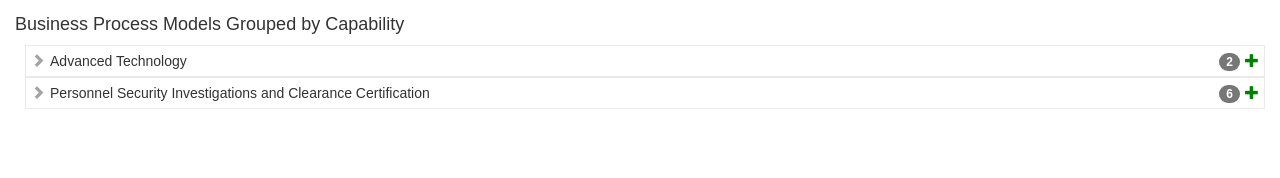
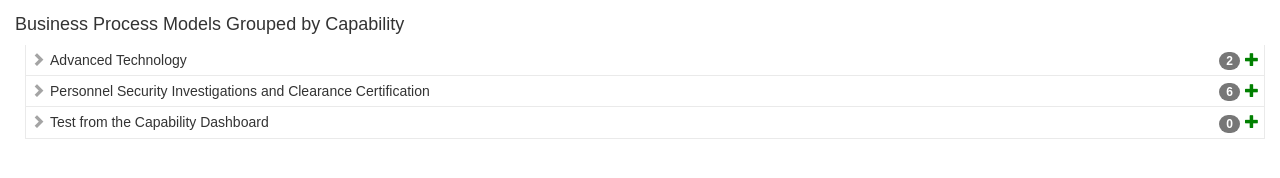
Before and after one commit to iq-mschmeets/BPMNDiagramsByCapability, a React app: page / in a window 1280 px wide. Built offline with nearby package versions, Linux system fonts and the light colour scheme.

Commit message:
BugFix: Childless rows
Keep the childless rows out of the row count badge. New Test data, and now using element meta data.

```diff
--- a/src/BPMNDiagramLink.js
+++ b/src/BPMNDiagramLink.js
@@ -4,7 +4,7 @@
 export default (function BPMNDiagramLink(props) {
 	const row = props.row;
 	const editHref =
-		"../request/elementForm?id=" + row.m("PSEUDO.BPMN_DIAGRAM_EID", 2);
+		"../request/elementForm?id=" + row.m("ELEMENT.ELEMENT_ID", 1);
 
 	function remove() {
 		props.remove(props.row);
@@ -16,6 +16,10 @@
 		props.activateDiagram(props.row);
 	}
 
+	if (row.m("ELEMENT.ELEMENT_ID", 1) == "") {
+		return null;
+	}
+
 	return (
 		<li className="bpmn-diagram-item">
 			<div className="wrapper">
@@ -23,11 +27,11 @@
 					title="Show Diagram"
 					data-widget="bpmn.link"
 					data-need={row.m("ELEMENT.NEED", 0)}
-					data-diagram-eid={row.m("PSEUDO.BPMN_DIAGRAM_EID", 2)}
+					data-diagram-eid={row.m("ELEMENT.ELEMENT_ID", 1)}
 					className="bpmn-link"
 					onClick={activateDiagram}
 				>
-					{row.m("ELEMENT_ATTR_C441.NAME", 0)}
+					{row.m("ELEMENT.DESCRIPTION", 1)}
 				</div>
 				<div className="mn">
 					<a onClick={remove}>
--- a/src/BusinessCapability.js
+++ b/src/BusinessCapability.js
@@ -26,6 +26,12 @@
 			this.state.display == "none"
 				? "glyphicon glyphicon-chevron-right"
 				: "glyphicon glyphicon-chevron-down";
+
+		// Remove rows without a value for the "child".
+		const rowSet = p.rows.filter(function(row) {
+			return row.m("ELEMENT.ELEMENT_ID", 1) != "";
+		});
+
 		return (
 			<li>
 				<div className="business-cap" onClick={this.toggle}>
@@ -42,7 +48,7 @@
 								className="badge"
 								title="Number of BPMN Diagrams assigned to this Business Capability"
 							>
-								{p.rows.length}
+								{rowSet.length}
 							</span>
 							<span
 								title="Add BPMN Diagram to this Capability"
@@ -61,7 +67,7 @@
 					className="list-unstyled"
 					style={{ paddingLeft: 10, display: this.state.display }}
 				>
-					{p.rows.map(function(row, indx) {
+					{rowSet.map(function(row, indx) {
 						let p1 = {
 							row: row,
 							remove: p.onRemoveDiagram,
--- a/src/BusinessCapabilityBPMNDiagramList.js
+++ b/src/BusinessCapabilityBPMNDiagramList.js
@@ -4,12 +4,10 @@
 import BusinessCapability from "./BusinessCapability.js";
 
 export default function BusinessCapabilityBPMNDiagramList(props) {
-	console.log("P ", props);
 	return (
 		<ul style={{ paddingLeft: 10 }} className="list-unstyled">
 			{Object.keys(props.data).map(function(key) {
 				let rows = props.data[key];
-				console.log(rows);
 
 				return (
 					<BusinessCapability
--- a/src/data.js
+++ b/src/data.js
@@ -119,117 +119,80 @@
 
 export const data = {
 	data: [
+		{ d: [55628, "Advanced Technology", 119335, "notoya test bpmn"] },
+		{ d: [55628, "Advanced Technology", 112464, "Car loan Application"] },
 		{
 			d: [
-				112464,
-				"Advanced Technology : Car loan Application",
-				55628,
-				"Advanced Technology",
-				441,
-				"Notoya's test",
-				"Car loan Application"
+				55615,
+				"Personnel Security Investigations and Clearance Certification",
+				118660,
+				"bob"
 			]
 		},
 		{
 			d: [
-				119335,
-				"Advanced Technology : notoya test bpmn",
-				55628,
-				"Advanced Technology",
-				441,
-				"Notoya's test",
-				"notoya test bpmn"
-			]
-		},
-		{
-			d: [
-				118960,
-				"Personnel Security Investigations and Clearance Certification : Background Investigations",
 				55615,
 				"Personnel Security Investigations and Clearance Certification",
-				441,
-				"Notoya's test",
-				"Background Investigations"
-			]
-		},
-		{
-			d: [
 				118962,
-				"Personnel Security Investigations and Clearance Certification : Personnel Background Investigation",
-				55615,
-				"Personnel Security Investigations and Clearance Certification",
-				441,
-				"Notoya's test",
 				"Personnel Background Investigation"
 			]
 		},
 		{
 			d: [
-				118662,
-				"Personnel Security Investigations and Clearance Certification : Test",
 				55615,
 				"Personnel Security Investigations and Clearance Certification",
-				441,
-				"Notoya's test",
+				118964,
+				"ewsf"
+			]
+		},
+		{
+			d: [
+				55615,
+				"Personnel Security Investigations and Clearance Certification",
+				118664,
+				"test"
+			]
+		},
+		{
+			d: [
+				55615,
+				"Personnel Security Investigations and Clearance Certification",
+				118662,
 				"Test"
 			]
 		},
 		{
 			d: [
-				118660,
-				"Personnel Security Investigations and Clearance Certification : bob",
 				55615,
 				"Personnel Security Investigations and Clearance Certification",
-				441,
-				"Notoya's test",
-				"bob"
+				118960,
+				"Background Investigations"
 			]
 		},
-		{
-			d: [
-				118964,
-				"Personnel Security Investigations and Clearance Certification : ewsf",
-				55615,
-				"Personnel Security Investigations and Clearance Certification",
-				441,
-				"Notoya's test",
-				"ewsf"
-			]
-		},
-		{
-			d: [
-				118664,
-				"Personnel Security Investigations and Clearance Certification : test",
-				55615,
-				"Personnel Security Investigations and Clearance Certification",
-				441,
-				"Notoya's test",
-				"test"
-			]
-		}
+		{ d: [118917, "Test from the Capability Dashboard", "", ""] }
 	],
 	meta: [
 		{
 			pos: 1,
-			meta: "PSEUDO.BPMN_DIAGRAM_EID",
-			display: true,
+			meta: "ELEMENT.ELEMENT_ID",
+			display: false,
 			label: "ELEMENT_ID",
 			type: 2,
-			group: 2
+			group: 0
 		},
 		{
 			pos: 2,
 			meta: "ELEMENT.DESCRIPTION",
 			display: true,
-			label: "Capability",
+			label: "Business Capability",
 			type: 12,
-			group: 2
+			group: 0
 		},
 		{
 			pos: 3,
-			meta: "ELEMENT_ATTR_C190.ELEMENT_ID",
+			meta: "ELEMENT.ELEMENT_ID",
 			display: false,
-			label: "Element ID",
+			label: "ELEMENT_ID",
 			type: 2,
 			group: 1
 		},
@@ -237,36 +200,12 @@
 			pos: 4,
 			meta: "ELEMENT.DESCRIPTION",
 			display: true,
-			label: "Capability",
+			label: "BPMN Diagram",
 			type: 12,
 			group: 1
-		},
-		{
-			pos: 5,
-			meta: "CLASS.CLASS_ID",
-			display: false,
-			label: "441",
-			type: 2,
-			group: 0
-		},
-		{
-			pos: 6,
-			meta: "ELEMENT.NEED",
-			display: true,
-			label: "Need",
-			type: 12,
-			group: 0
-		},
-		{
-			pos: 7,
-			meta: "ELEMENT_ATTR_C441.NAME",
-			display: true,
-			label: "Diagram",
-			type: 12,
-			group: 0
 		}
 	],
-	rowCount: 8,
-	id: 3781,
-	label: "Project Business Capability Business Process"
+	rowCount: 9,
+	id: 4902,
+	label: "Business Cap Business Process All"
 };
--- a/src/index.js
+++ b/src/index.js
@@ -12,7 +12,7 @@
 			<h4>Business Process Models Grouped by Capability</h4>
 			<section>
 				<BusinessCapabilityBPMNDiagramList
-					data={groupedDataSet(data.data, data.meta, 3)}
+					data={groupedDataSet(data.data, data.meta, 1)}
 					onRemoveDiagram={function(evt) {
 						console.log("removeDiagram ", evt);
 						alert('The "Remove Diagram" feature is not complete.');
--- a/src/styles.css
+++ b/src/styles.css
@@ -27,7 +27,8 @@
 }
 
 li.bpmn-diagram-item {
-	border-bottom: 1px solid #f2f2f2;
+	border: 1px solid #f2f2f2;
+	border-top: none;
 	padding: 4px 4px 4px 4px;
 }
 
@@ -36,12 +37,11 @@
 	cursor: pointer;
 }
 .business-cap {
-	font-weight: 500;
-	font-size: 14px;
-	/* background-color: #fffff0; */
+	font-weight: 400;
 	layout: flex;
 	flex-direction: row;
 	justify-content: space-between;
 	border: 1px solid #eaeaea;
+	border-top: none;
 	padding: 5px;
 }
```
